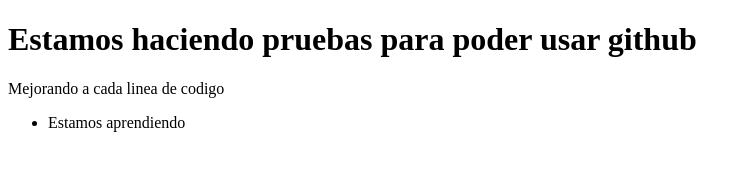
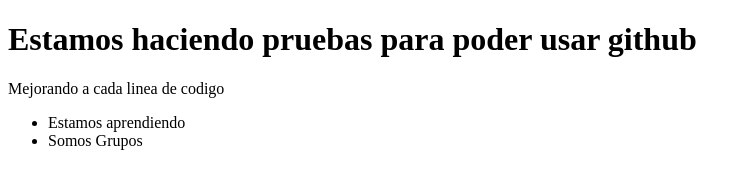
Before and after one commit to JoseJaico14/prueba-web, a plain HTML site: page index.html in a window 1280 px wide. Shown: the whole page, without its empty margins (0-751 px from the left). Drawn offline with Linux system fonts and the light colour scheme.

Commit message:
Update index.html

```diff
--- a/index.html
+++ b/index.html
@@ -11,6 +11,9 @@
 		<li>
 			Estamos aprendiendo
 		</li>
+		<li>
+			Somos Grupos
+		</li>
 	</ul>
 </body>
 </html>
```
